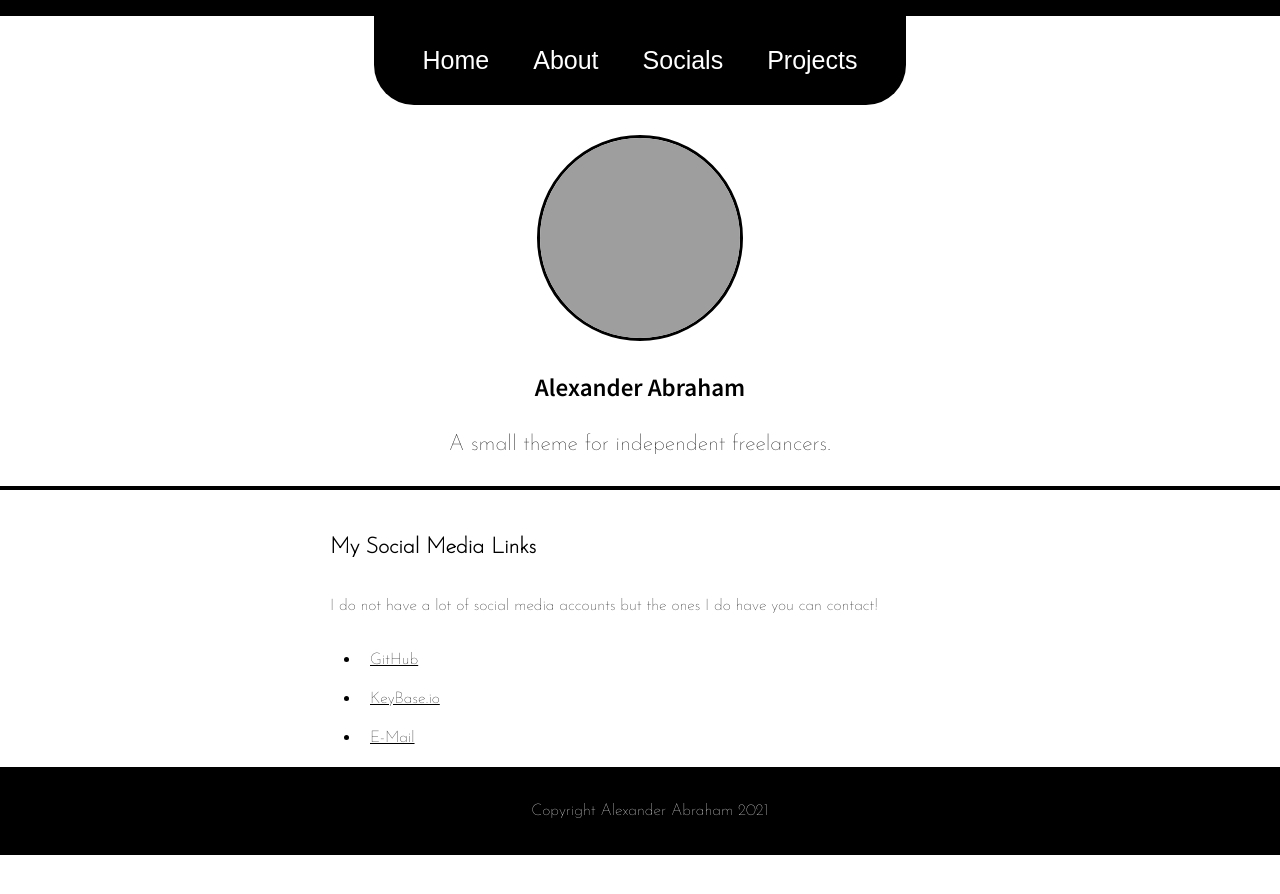
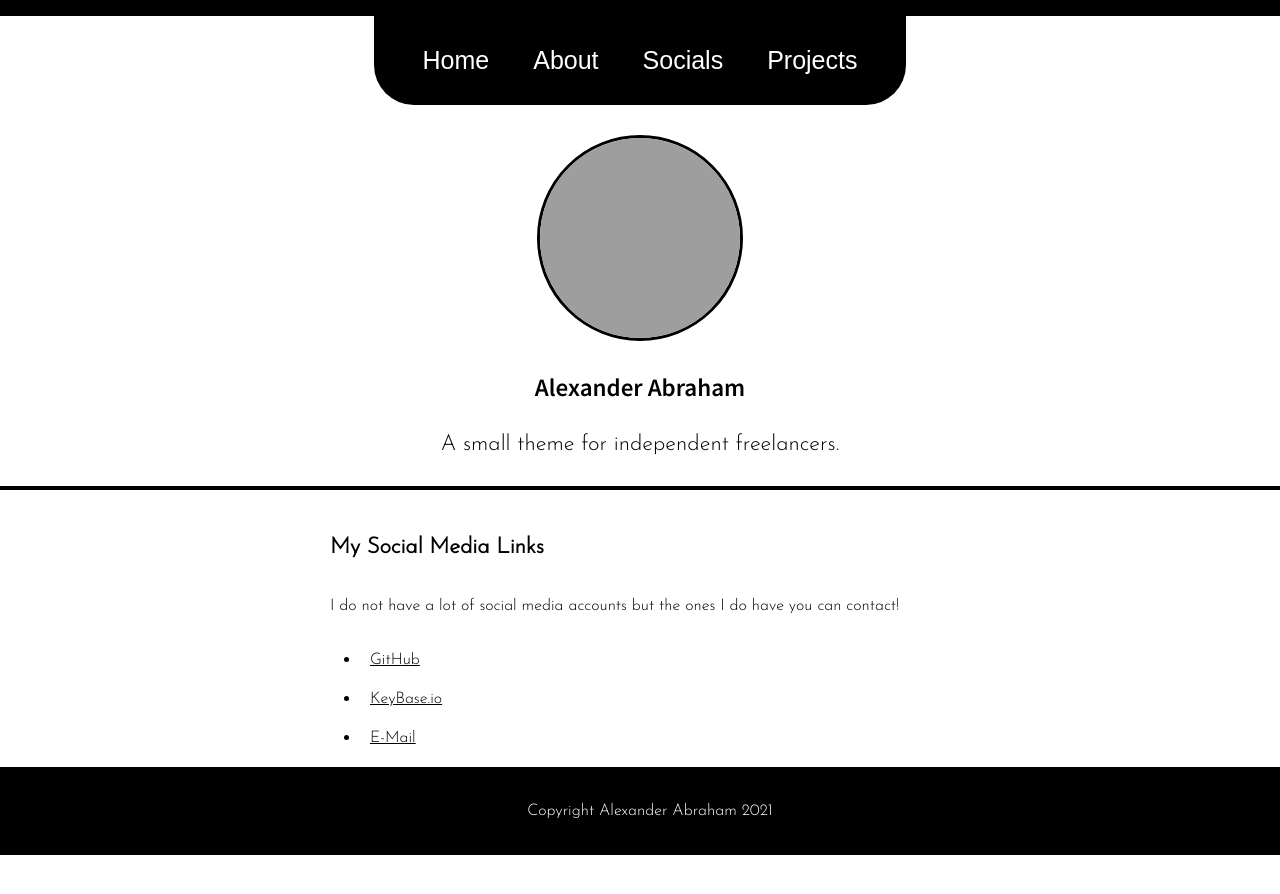
Before and after one commit to iamtheblackunicorn/tiny-lab, a Jekyll site: the page built from content/socials/index.markdown, in a window 1280 px wide. Shown: the top 894 px of the page. Built offline with Jekyll 4.4.1, drawn with Linux system fonts in a browser that asks for light colours; some web fonts are replaced; grey boxes are pictures that could not be loaded.

Commit message:
Heavier text font.

```diff
--- a/_includes/head.html
+++ b/_includes/head.html
@@ -35,7 +35,7 @@
   {% endif %}
   <link rel="preconnect" href="https://fonts.googleapis.com">
   <link rel="preconnect" href="https://fonts.gstatic.com" crossorigin>
-  <link href="https://fonts.googleapis.com/css2?family=Josefin+Sans:wght@100&display=swap" rel="stylesheet">
+  <link href="https://fonts.googleapis.com/css2?family=Josefin+Sans:wght@300&display=swap" rel="stylesheet">
   <link rel="stylesheet" href="https://fonts.googleapis.com/css2?family=Source+Sans+Pro:wght@600&display=swap"/>
   <link rel="stylesheet" href="https://fonts.googleapis.com/css2?family=Fira+Sans+Condensed:wght@100&display=swap"/>
   <meta name="msapplication-TileColor" content="#000000"/>
```
